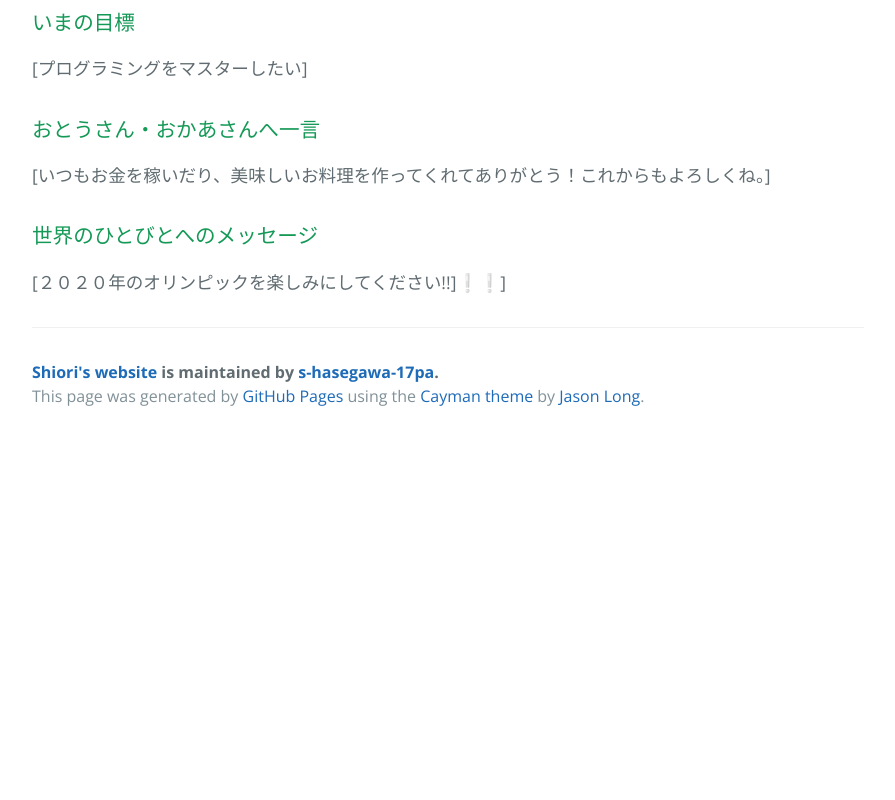
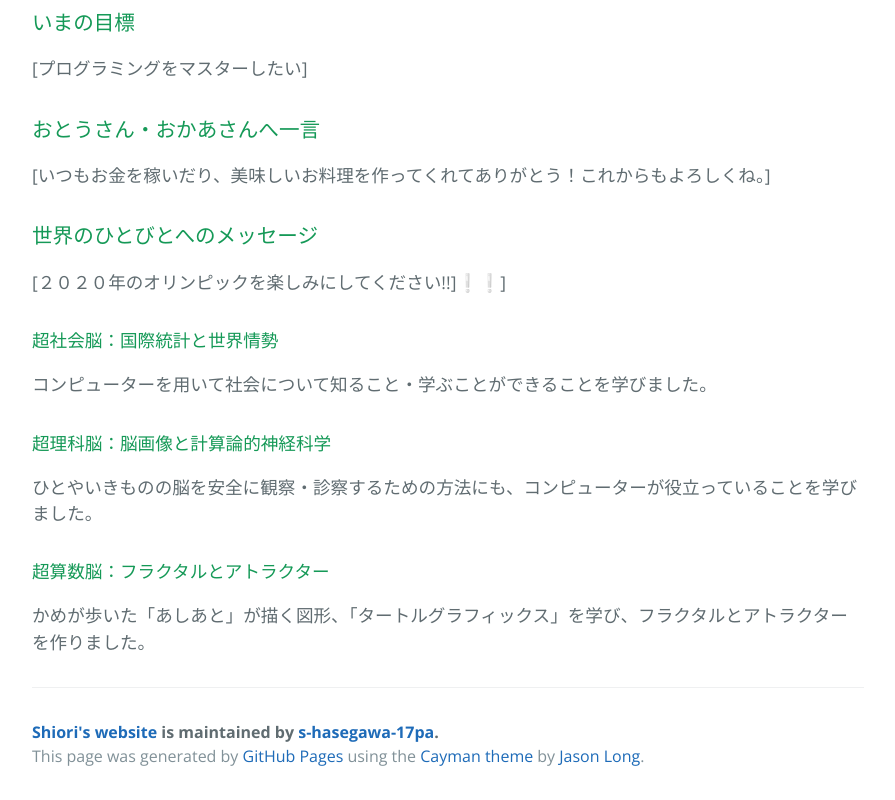
Before and after one commit to s-hasegawa-17pa/web, a plain HTML site: page index.html in a window 1280 px wide. Shown: the part 1290-2090 px from the top of the page, without its empty margins (192-1087 px from the left). Before the commit the page ends 1730 px from the top, so only its background shows below. Drawn offline with nearby package versions, Linux system fonts and the light colour scheme.

Commit message:
Update index.html

```diff
--- a/index.html
+++ b/index.html
@@ -64,6 +64,21 @@
 
 <p>[２０２０年のオリンピックを楽しみにしてください!!]<g-emoji alias="grey_exclamation" fallback-src="https://assets-cdn.github.com/images/icons/emoji/unicode/2755.png">❕</g-emoji><g-emoji alias="grey_exclamation" fallback-src="https://assets-cdn.github.com/images/icons/emoji/unicode/2755.png">❕</g-emoji>]</p>
 
+
+<h4>超社会脳：国際統計と世界情勢</h4>
+<p>コンピューターを用いて社会について知ること・学ぶことができることを学びました。</p>
+
+
+
+<h4>超理科脳：脳画像と計算論的神経科学</h4>
+<p>ひとやいきものの脳を安全に観察・診察するための方法にも、コンピューターが役立っていることを学びました。</p>
+
+
+
+<h4>超算数脳：フラクタルとアトラクター</h4>
+<p>かめが歩いた「あしあと」が描く図形、「タートルグラフィックス」を学び、フラクタルとアトラクターを作りました。</p>
+
+
       <footer class="site-footer">
         <span class="site-footer-owner"><a href="https://github.com/s-hasegawa-17pa/web">Shiori&#39;s website</a> is maintained by <a href="https://github.com/s-hasegawa-17pa">s-hasegawa-17pa</a>.</span>
 
```
